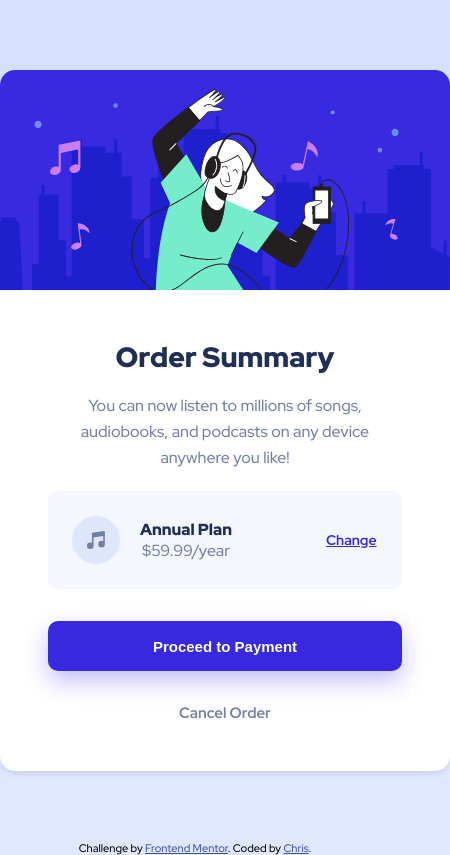
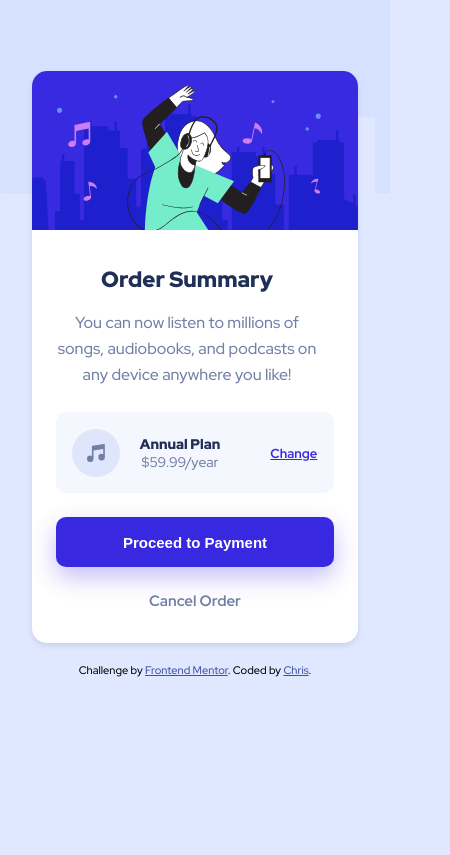
Before and after one commit to christianmu/order-summary-component, a plain HTML site: page index.html in a window 390 px wide. Shown: the whole page, 450 px wide, since content can reach past the window. Drawn offline with Linux system fonts and the light colour scheme.

```diff
--- a/index.html
+++ b/index.html
@@ -19,9 +19,9 @@
     <main>
       <img src="images/illustration-hero.svg" alt="dancing hero illustration" />
       <div class="wrapper">
-        <div>
+        <div class="order">
           <h1 class="order-summary">Order Summary</h1>
-          <p class="sum-text">
+          <p class="order-text">
             You can now listen to millions of songs, audiobooks, and podcasts on
             any device anywhere you like!
           </p>
--- a/styles.css
+++ b/styles.css
@@ -22,7 +22,7 @@ html {
 
 main {
   width: 45rem;
-  margin: 7rem auto;
+  margin: 9.6rem auto 2rem auto;
   background-color: #fff;
   overflow: hidden;
   border-radius: 1.5rem;
@@ -35,6 +35,10 @@ footer {
 }
 footer a {
   color: hsl(228, 45%, 44%);
+}
+
+img {
+  max-width: 100%;
 }
 
 .wrapper {
@@ -50,7 +54,7 @@ footer a {
   margin-top: 4.5rem;
 }
 
-.sum-text {
+.order-text {
   font-weight: 500;
   font-size: 1.6rem;
   color: var(--desaturated-blue);
@@ -132,3 +136,63 @@ footer a {
 .cancel-order:hover {
   color: var(--dark-blue);
 }
+
+@media screen and (max-width: 500px) {
+  html {
+    background-image: url('./images/pattern-background-mobile.svg');
+  }
+
+  main {
+    margin: 7.1rem auto 2rem auto;
+    width: 32.6rem;
+  }
+
+  .wrapper {
+    width: 27.82rem;
+  }
+  .order {
+    width: 26.22rem;
+  }
+
+  .order-summary {
+    font-size: 2.2rem;
+    margin-top: 3.2rem;
+  }
+
+  .order-text {
+    font-size: 1.6rem;
+    margin-top: 1.6rem;
+  }
+
+  .plan-box {
+    padding: 1.7rem 1.595rem 1.6rem 1.595rem;
+    margin-top: 2.4rem;
+    justify-content: flex-start;
+  }
+
+  .an-plan {
+    font-size: 1.4rem;
+  }
+
+  .price {
+    margin-left: 2rem;
+    margin-right: 5rem;
+  }
+
+  .an-price {
+    font-size: 1.4rem;
+  }
+
+  .change {
+    font-size: 1.3rem;
+  }
+
+  .proceed-payment {
+    margin-top: 2.4rem;
+  }
+
+  .cancel-order {
+    margin-top: 2.4rem;
+    margin-bottom: 3.2rem;
+  }
+}
```
